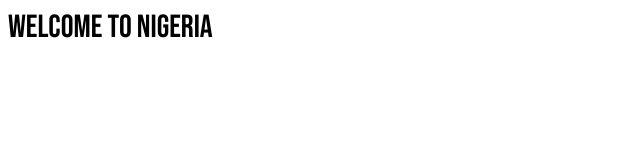
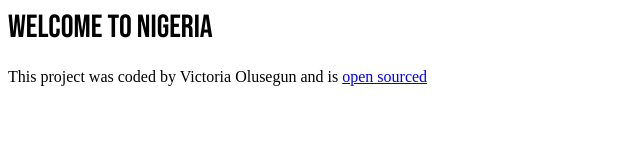
Before and after one commit to Vicko657/travel-project, a plain HTML site: page index.html in a window 1280 px wide. Shown: the whole page, without its empty margins (0-640 px from the left). Drawn offline with Linux system fonts and the light colour scheme.

Commit message:
Added github link

```diff
--- a/index.html
+++ b/index.html
@@ -13,5 +13,9 @@
   </head>
   <body>
     <h1>Welcome to Nigeria</h1>
+    <footer>
+      This project was coded by Victoria Olusegun and is
+      <a href="https://github.com/Vicko657/travel-project">open sourced</a>
+    </footer>
   </body>
 </html>
```
